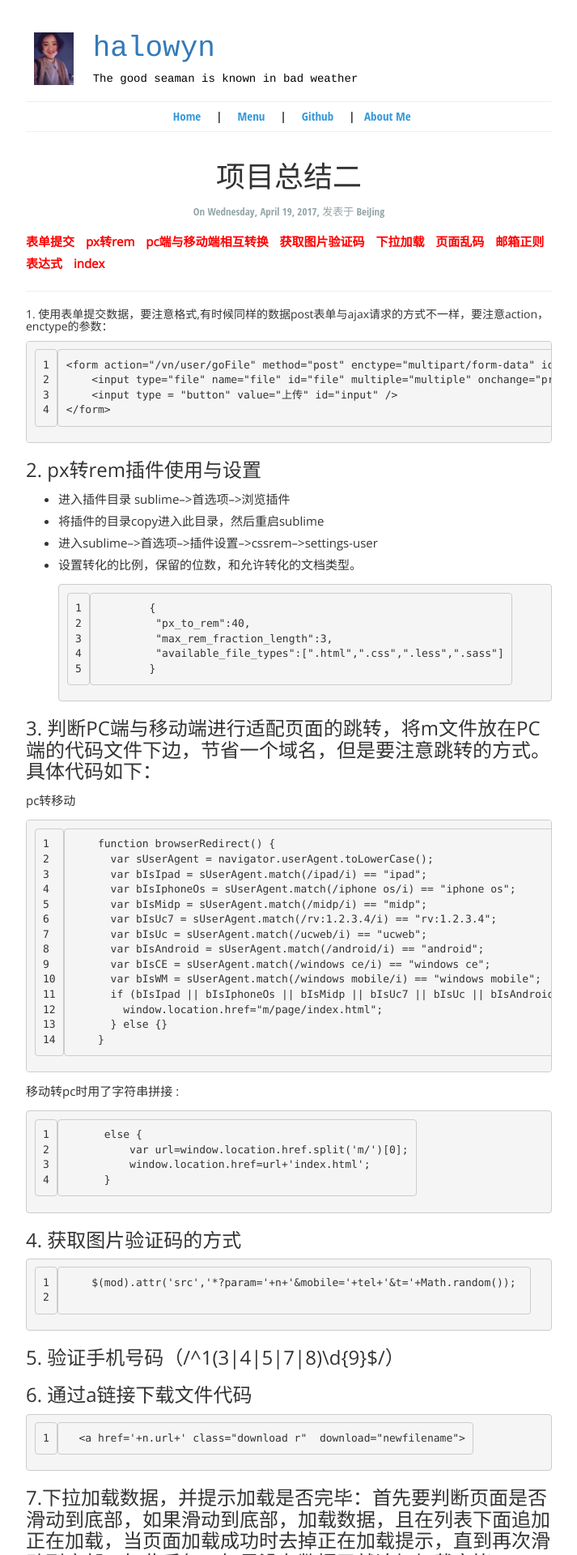
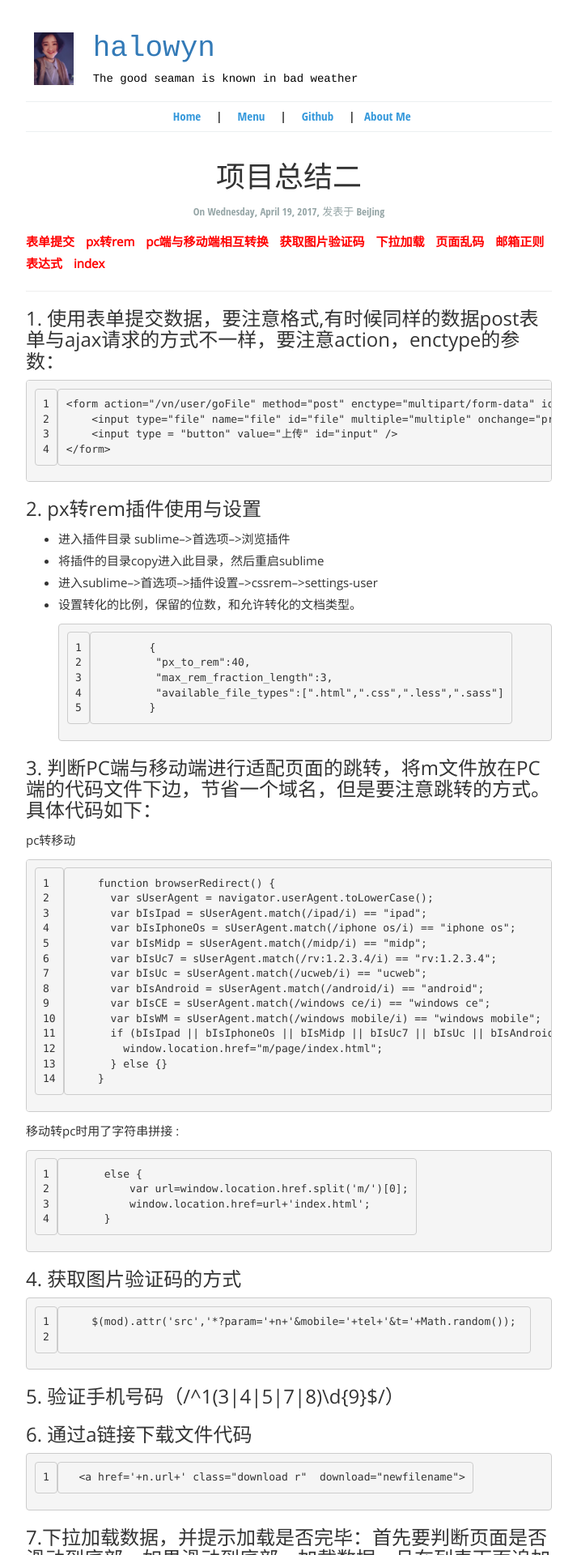
Before and after one commit to halowyn/halowyn.github.io, a Jekyll site: the page built from _posts/2017-04-19-Getting-Started.md, in a window 1280 px wide. Shown: the top 1920 px of the page at 81% size, without its empty margins (283-996 px from the left). Built offline with Jekyll 4.4.1, drawn with Linux system fonts in a browser that asks for light colours.

Commit message:
加标签

````diff
--- a/_posts/2017-04-19-Getting-Started.md
+++ b/_posts/2017-04-19-Getting-Started.md
@@ -10,7 +10,7 @@
 <div style="word-spacing: 10px;color: red;font-weight: bold">表单提交 px转rem pc端与移动端相互转换 获取图片验证码 下拉加载 页面乱码 邮箱正则表达式 index</div>
 ---
 
-<h5>1. 使用表单提交数据，要注意格式,有时候同样的数据post表单与ajax请求的方式不一样，要注意action，enctype的参数：</h5>
+<h3>1. 使用表单提交数据，要注意格式,有时候同样的数据post表单与ajax请求的方式不一样，要注意action，enctype的参数：</h3>
 
 ```
 <form action="/vn/user/goFile" method="post" enctype="multipart/form-data" id="form">
````
